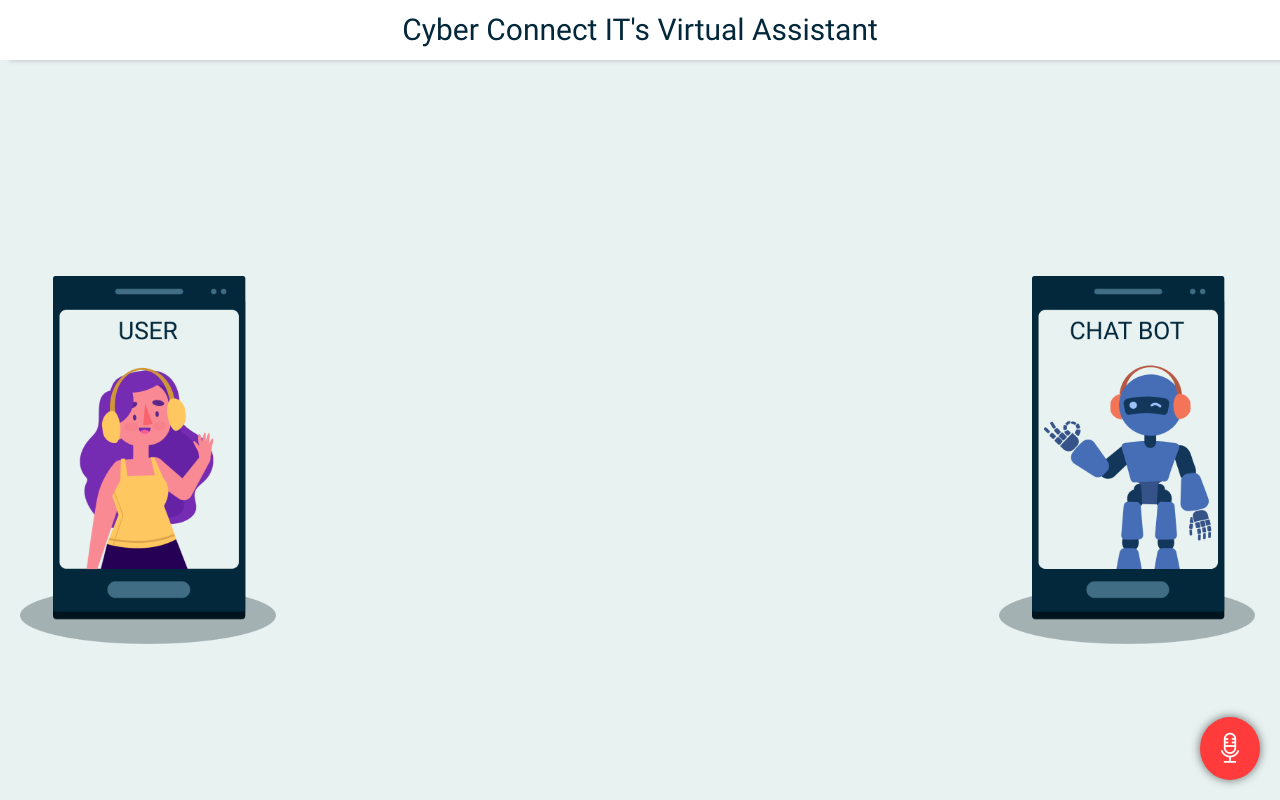
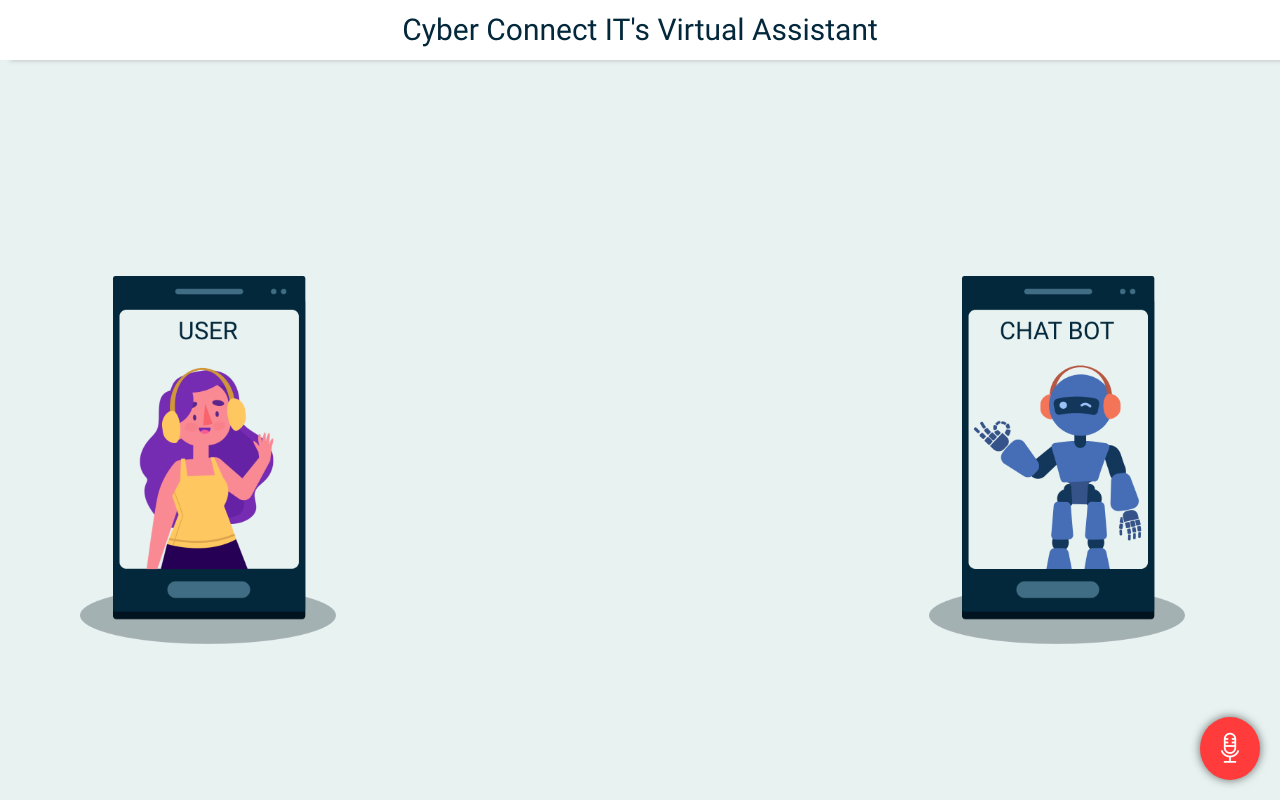
Before and after one commit to cyberconnectit/chatbot, a plain HTML site: page index.html in a window 1280 px wide. Drawn offline with Linux system fonts and the light colour scheme.

Commit message:
Update style.css

```diff
--- a/css/style.css
+++ b/css/style.css
@@ -78,12 +78,12 @@ header {
     display: flex;
     align-items: center;
     position: fixed;
-    left: 20px;
+    left: 80px;
     z-index: 99999;
 }
 .chatbot-area {
     float: right;
-    right: 10px;
+    right: 80px;
     left: auto;
 }
 .user-area img, .chatbot-area img {
```
